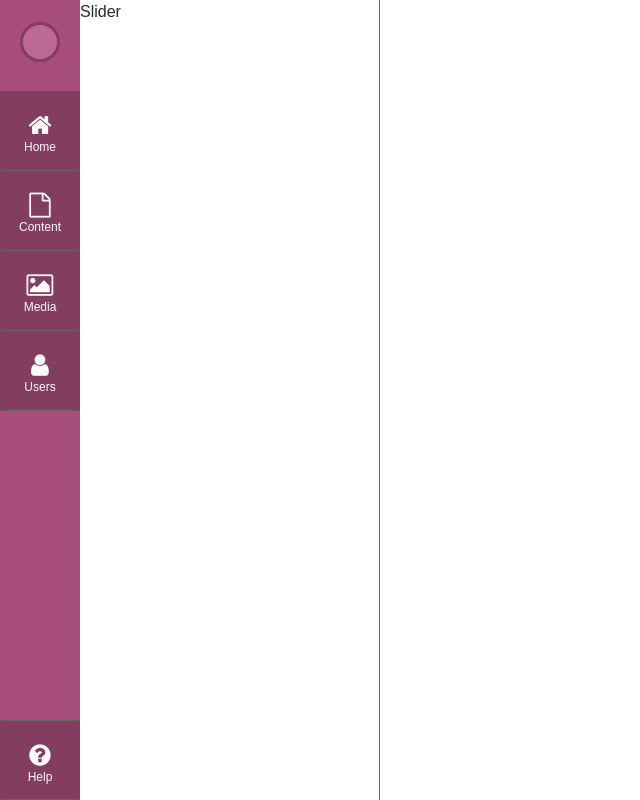
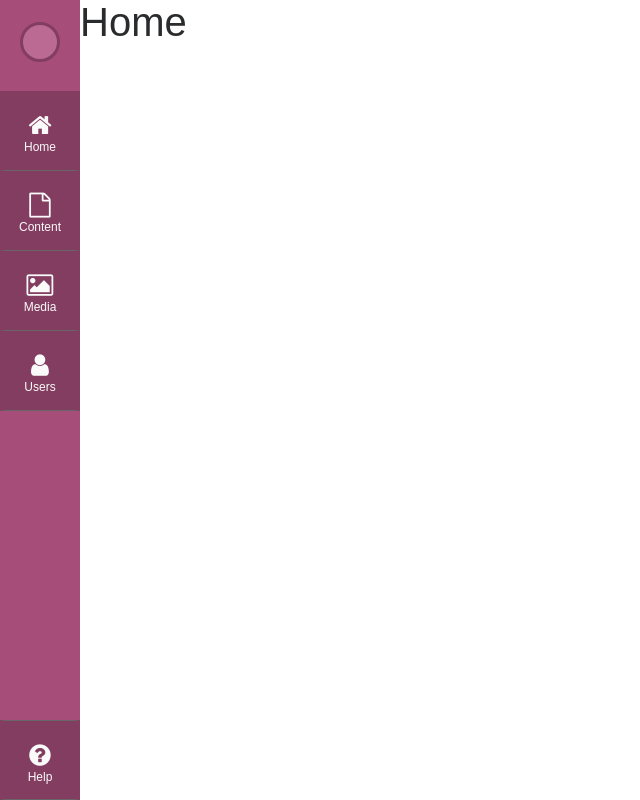
Before and after one commit to MarkHughes88/01, a React app: page / in a window 1280 px wide. Shown: the whole page, without its empty margins (0-640 px from the left). Built offline with nearby package versions, Linux system fonts and the light colour scheme.

Commit message:
slider container moved to menu component

```diff
--- a/src/components/menu/menu.js
+++ b/src/components/menu/menu.js
@@ -17,9 +17,9 @@
 	}
 
 	toggleSlider() {
-		/* this.setState({
-			this.state.active: !this.state.active
-		}); */
+	  // this.setState({
+		// 	this.state.active: !this.state.active
+		// });
 	}
 
 	render() {
@@ -43,7 +43,9 @@
 						{ Links }
 					</ul>
 				</div>
-				<Slider />
+				<div className={`menu__slider ${!this.state.slider.active ?  'menu__slider--hidden' : 'menu__slider--active'}`}>
+					<Slider />
+				</div>
 			</div>
 		)
 	}
--- a/src/components/menu/slider/slider.js
+++ b/src/components/menu/slider/slider.js
@@ -4,8 +4,7 @@
 class Slider extends React.Component {
 	render() {
 		return (
-			/* <div className={`menu__slider ${!this.props.state.slider.active ? 'menu__slider--hidden' : 'menu__slider--active'}`}> */
-			<div className={`menu__slider`}>
+			<div className='menu__slider__content'>
 				Slider
 			</div>
 		)
```
